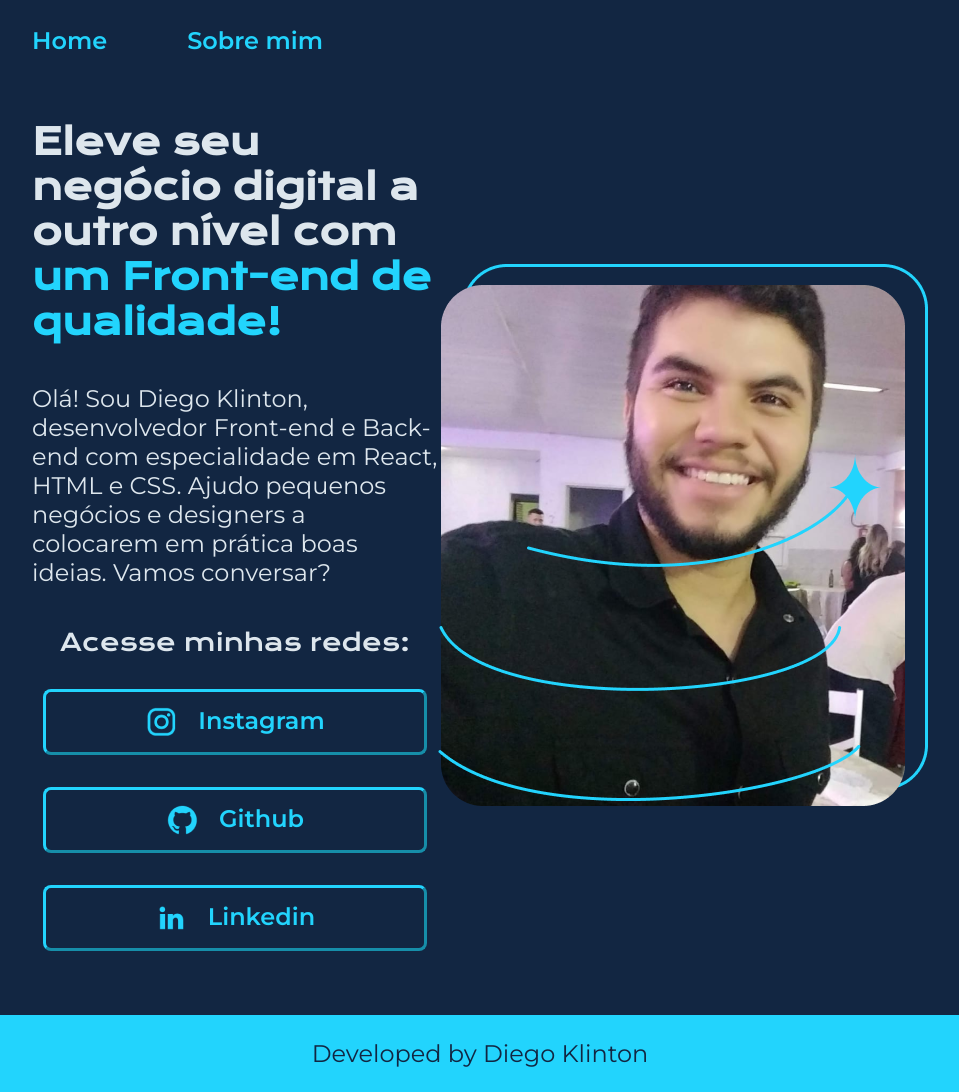
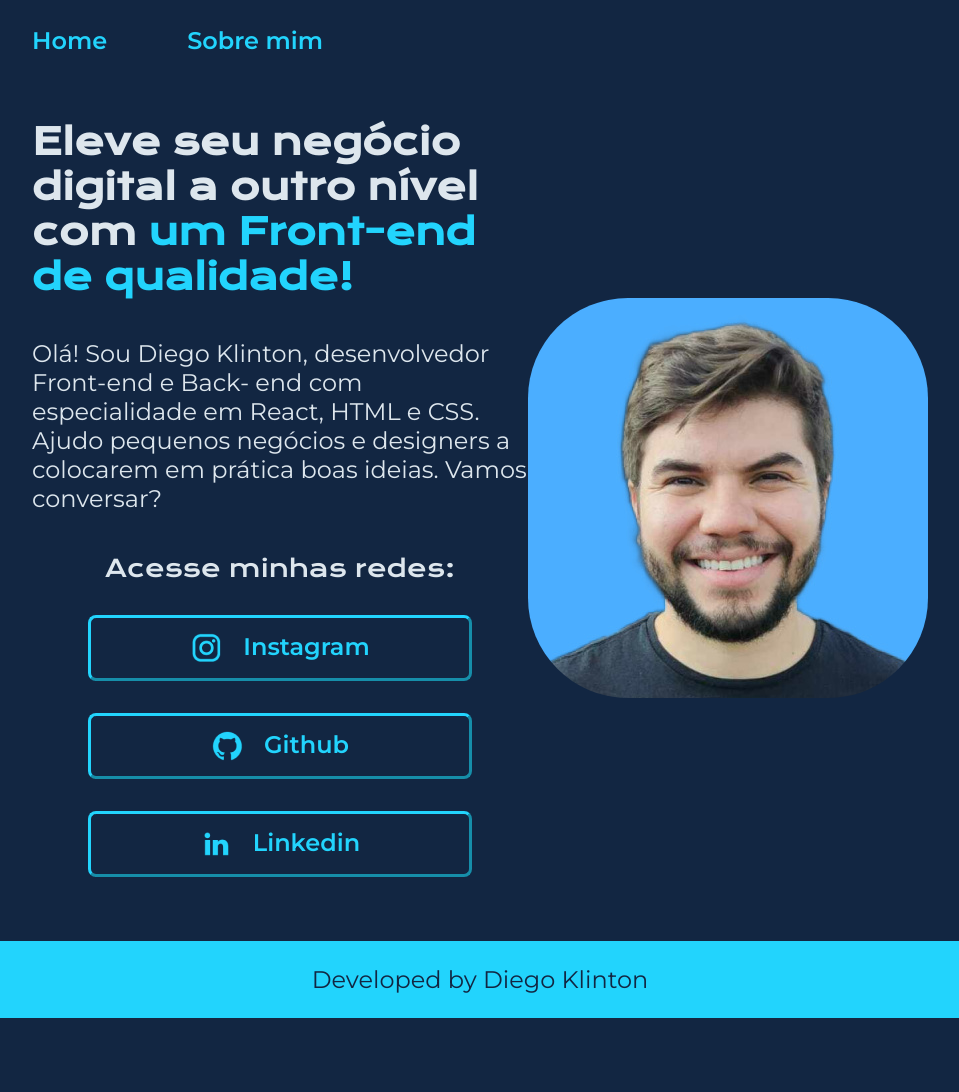
Before and after one commit to diegoklinton/projetoPortfolioo, a plain HTML site: page index.html in a window 1280 px wide. Shown: the whole page, without its empty margins (160-1119 px from the left). After the commit the page ends 1018 px from the top, so only its background shows below. Drawn offline with nearby package versions, Linux system fonts and the light colour scheme; files whose address does not match are found by name.

Commit message:
Alteração da foto de perfil

```diff
--- a/index.html
+++ b/index.html
@@ -28,7 +28,7 @@
                     <img src="./icones redes sociais/icons/linkedin.png" alt="">Linkedin</a>
             </div>
         </section>
-        <img src="./imagens/fotoDiego.png" alt="Foto do desenvolvedor Diego Klinton.">
+        <img class="fotoPerfil" src="./imagens/foto-linkedin (2).jpeg" alt="Foto do desenvolvedor Diego Klinton.">
     </main>
     <footer class="rodape">Developed by Diego Klinton </footer>
 </body>
--- a/style.css
+++ b/style.css
@@ -119,6 +119,10 @@ h2 {
     background-color:#5d97a5;
 }
 
+.fotoPerfil {
+    border-radius: 100px;
+}
+
 .rodape {
     background-color: #22D4FD ;
     text-align: center;
```
